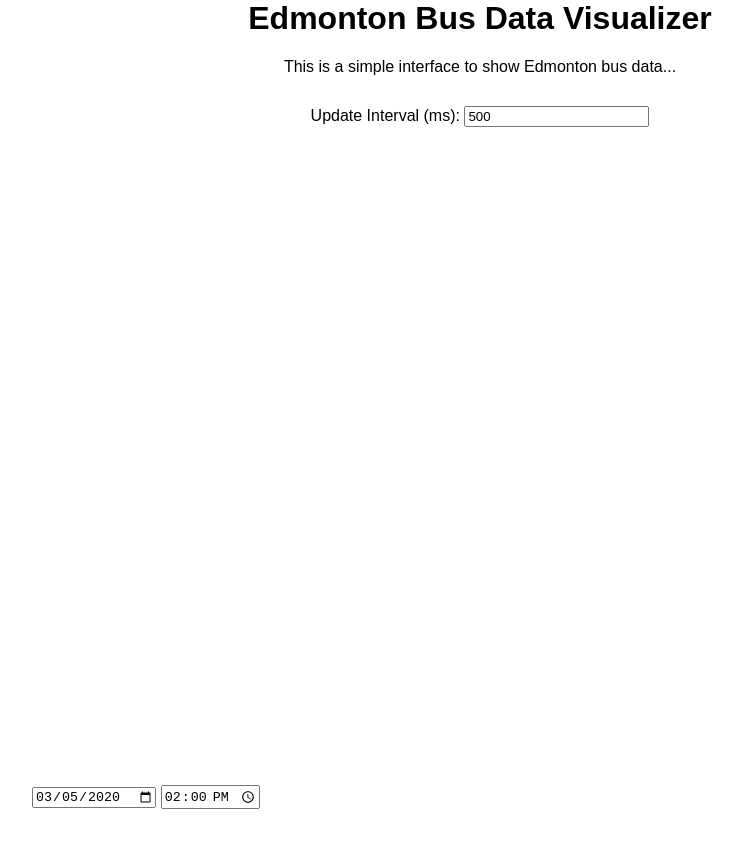
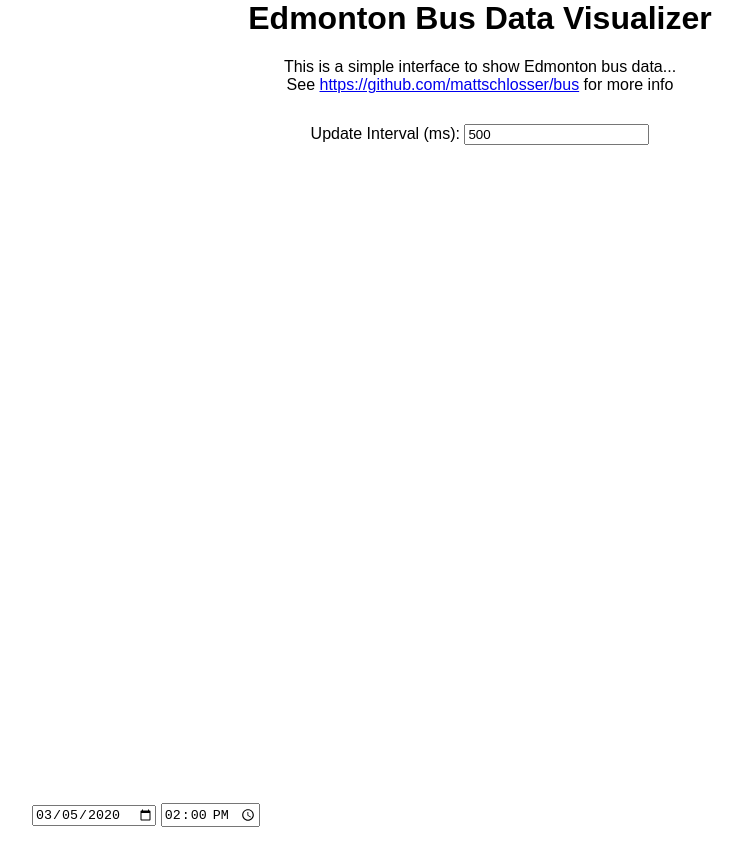
Before and after one commit to mattschlosser/bus, a website: page index.html in a window 1280 px wide. Shown: the top 866 px of the page, without its empty margins (160-903 px from the left). Drawn offline with nearby package versions, Linux system fonts and the light colour scheme; no server answers.

Commit message:
Add GitHub link

```diff
--- a/index.html
+++ b/index.html
@@ -10,6 +10,7 @@
         <div class='header'>
             <h1>Edmonton Bus Data Visualizer</h1>
             This is a simple interface to show Edmonton bus data... <br/>
+            See <a href="https://github.com/mattschlosser/bus">https://github.com/mattschlosser/bus</a> for more info<br/>
             <basic-options inline-template>
                 <div class="mt-3">
                     Update Interval (ms): <input v-model="speed" @change="reset"></v-input>
```
